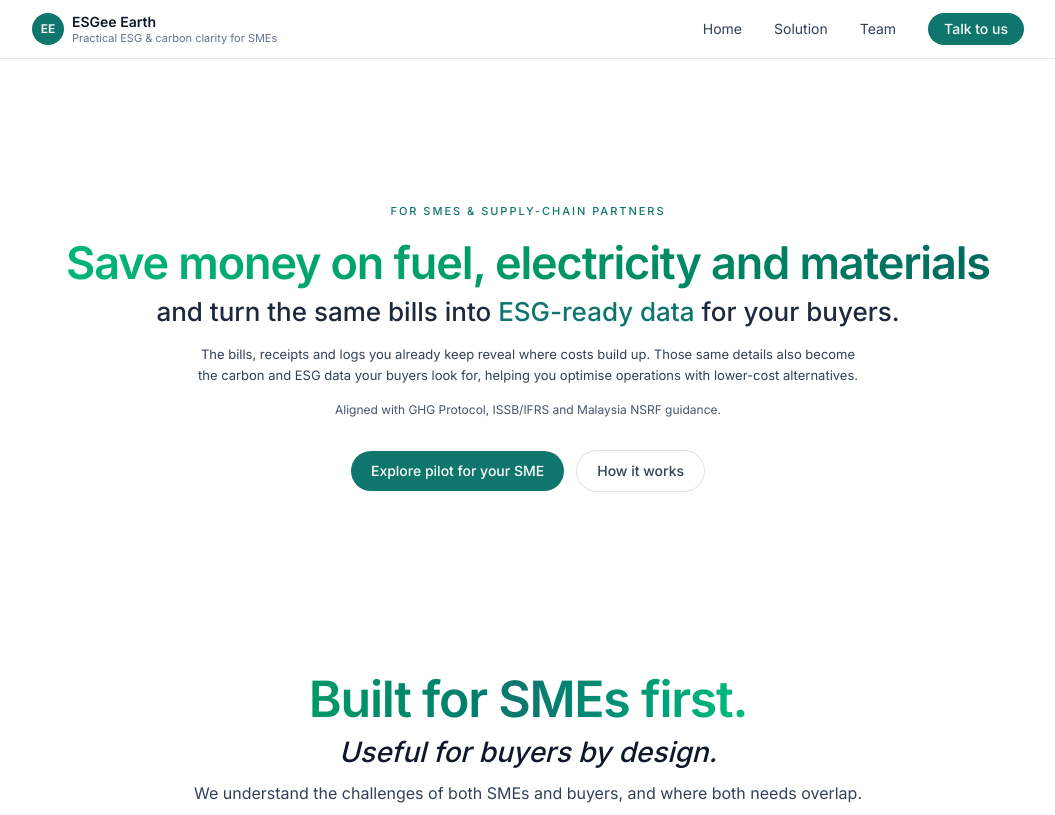
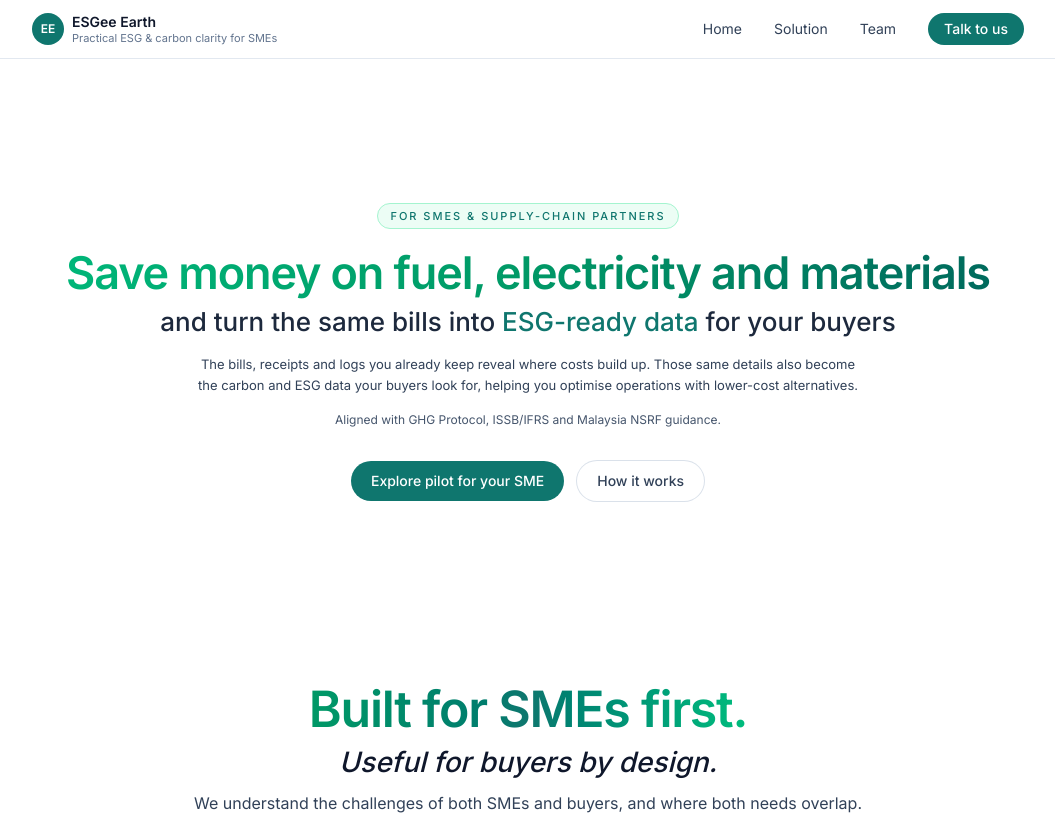
Before and after one commit to esgee-earth/esgee-earth-site, a Next.js app: page / in a window 1280 px wide. Shown: the top 815 px of the page, without its empty margins (112-1167 px from the left). Built offline with nearby package versions, Linux system fonts and the light colour scheme.

Commit message:
added pill wrap to for sme and supply chain

```diff
--- a/app/page.tsx
+++ b/app/page.tsx
@@ -15,10 +15,15 @@ export default function Home() {
 
         {/* Centered hero copy */}
         <div className="mx-auto max-w-6xl text-center">
+
           {/* Top pill */}
-          <p className="text-[11px] font-medium uppercase tracking-[0.18em] text-brand-teal mb-4">
-            For SMEs &amp; supply-chain partners
-          </p>
+          <div className="flex justify-center mb-4">
+            <div className="inline-flex items-center gap-2 rounded-full bg-emerald-50 px-3 py-1 border border-emerald-200">
+              <span className="text-[11px] font-medium uppercase tracking-[0.18em] text-brand-teal">
+                For SMEs &amp; supply-chain partners
+              </span>
+            </div>
+          </div>
 
           {/* Hero headline */}
           <div className="space-y-1 mb-4">
@@ -38,7 +43,7 @@ export default function Home() {
             <p className="text-lg md:text-[26px] leading-snug md:leading-tight font-medium text-slate-800">
               and turn the same bills into{" "}
               <span className="text-brand-teal">ESG-ready data</span> for your
-              buyers.
+              buyers
             </p>
           </div>
 
```
